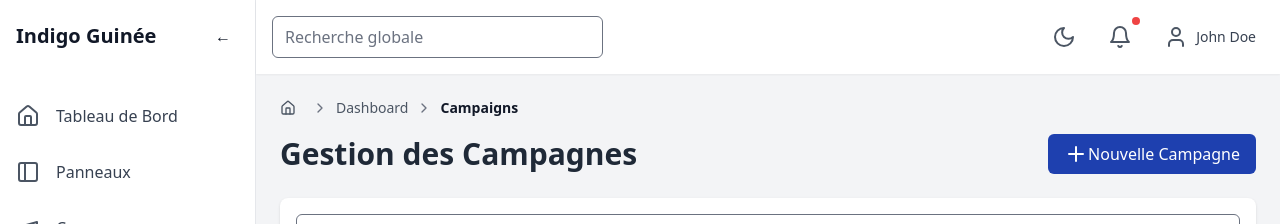
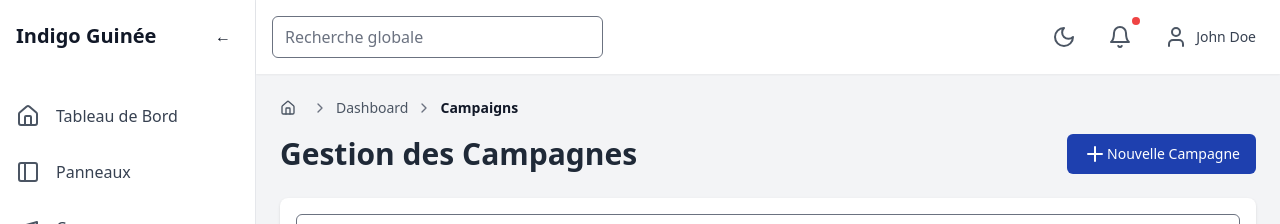
Before and after one commit to OpenDevNinja/indigo, a Next.js app: page /dashboard/campaigns in a window 1280 px wide. Shown: the top 224 px of the page. Built offline with nearby package versions, Linux system fonts and the light colour scheme.

Commit message:
first commit

```diff
--- a/src/components/ui/Button.tsx
+++ b/src/components/ui/Button.tsx
@@ -1,11 +1,15 @@
 import React, { ButtonHTMLAttributes } from 'react';
 
+// Définition des types de variantes et de tailles
 type ButtonVariant = 'primary' | 'secondary' | 'outline' | 'ghost';
+type ButtonSize = 'sm' | 'md' | 'lg';
 
+// Interface étendue des props du bouton
 interface ButtonProps extends ButtonHTMLAttributes<HTMLButtonElement> {
   variant?: ButtonVariant;
   loading?: boolean;
   icon?: React.ReactNode;
+  size?: ButtonSize; // Ajout de la prop de taille
 }
 
 export default function Button({
@@ -13,9 +17,11 @@ export default function Button({
   variant = 'primary',
   loading = false,
   icon,
+  size = 'md', // Taille par défaut
   className = '',
   ...props
 }: ButtonProps) {
+  // Classes de variantes
   const variantClasses = {
     primary: 'bg-primary text-white hover:bg-primary-dark focus:ring-2 focus:ring-primary-light',
     secondary: 'bg-secondary text-white hover:bg-secondary-dark focus:ring-2 focus:ring-secondary-light',
@@ -23,11 +29,19 @@ export default function Button({
     ghost: 'text-neutral-700 dark:text-neutral-300 hover:bg-neutral-100 dark:hover:bg-neutral-700'
   };
 
+  // Classes de tailles
+  const sizeClasses = {
+    sm: 'px-2 py-1 text-xs', // Petit
+    md: 'px-4 py-2 text-sm', // Moyen (défaut)
+    lg: 'px-6 py-3 text-base'  // Grand
+  };
+
   return (
     <button
       className={`
         btn
         ${variantClasses[variant]}
+        ${sizeClasses[size]} // Ajout des classes de taille
         ${loading ? 'opacity-50 cursor-not-allowed' : ''}
         ${className}
         flex items-center justify-center space-x-2
```
Also changed, not shown: src/app/dashboard/reports/page.tsx (line endings or trailing spaces).
